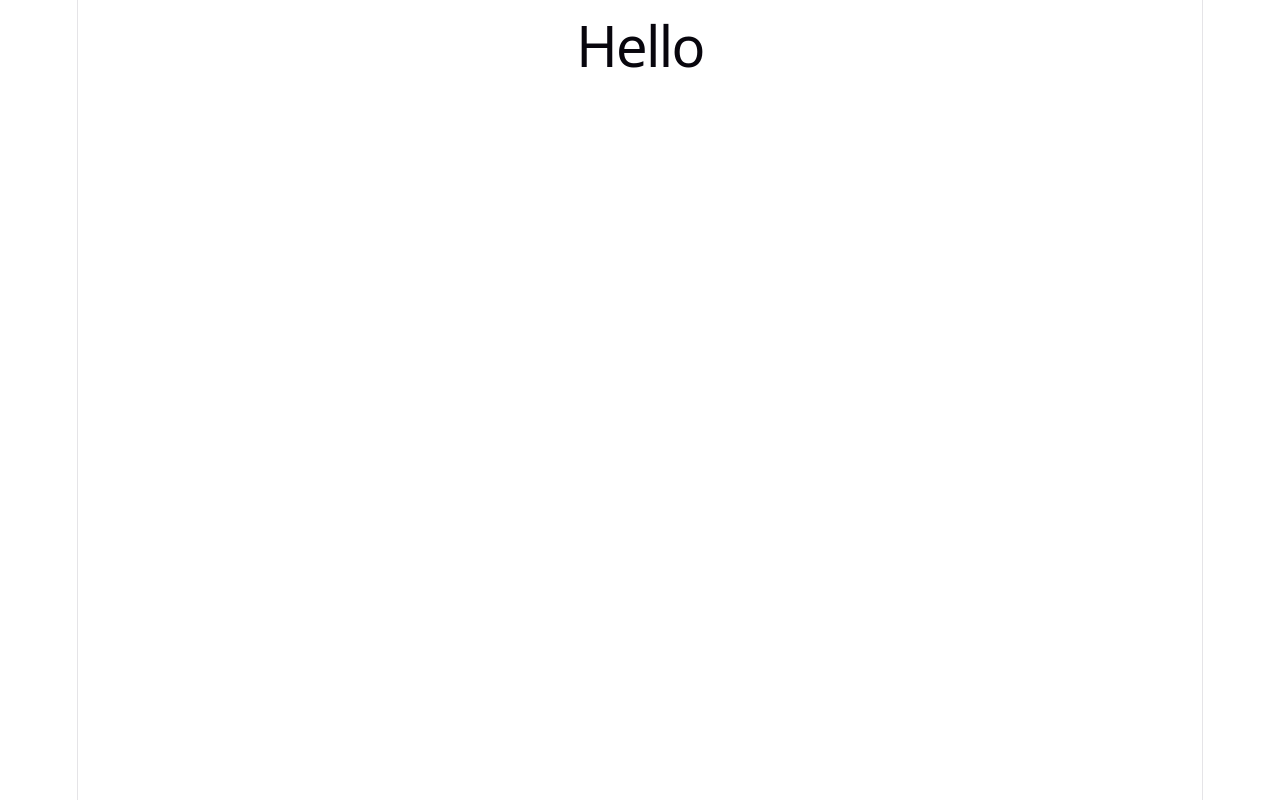
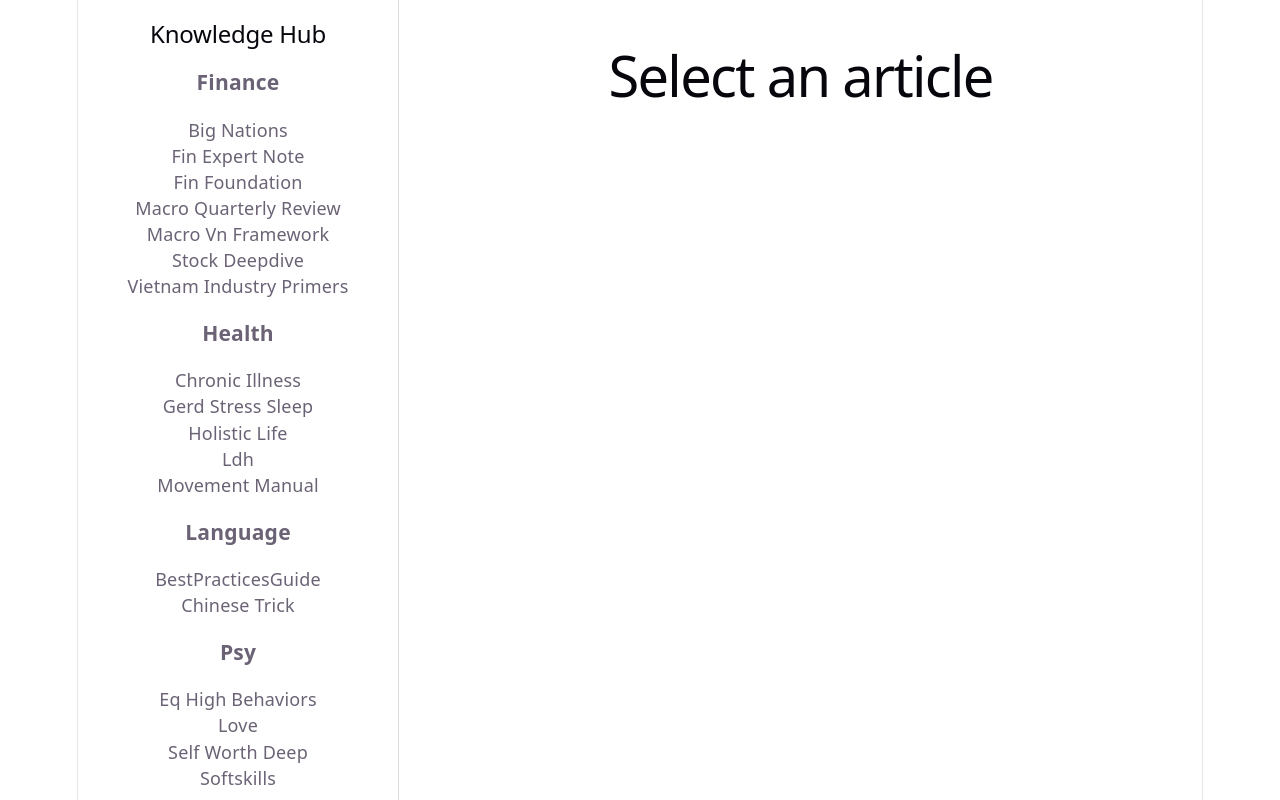
Before and after one commit to maytran8695/claude-app, a React (Vite) app: page / in a window 1280 px wide. Built offline with nearby package versions, Linux system fonts and the light colour scheme.

Commit message:
update web

```diff
--- a/src/App.jsx
+++ b/src/App.jsx
@@ -1,7 +1,53 @@
-import articles from "./utils/articleLoader";
+import { useState } from "react";
 
-console.log(articles);
+import Sidebar from "./components/Sidebar";
 
-export default function App() {
-    return <h1>Hello</h1>;
+import ArticlePage from "./components/ArticlePage";
+
+export default function App(){
+
+    const [selected,setSelected]=useState(null);
+
+    return(
+
+        <div style={{
+
+            display:"flex",
+
+            height:"100vh"
+
+        }}>
+
+            <Sidebar onSelect={setSelected}/>
+
+            <div style={{
+
+                flex:1,
+
+                overflow:"auto",
+
+                padding:30
+
+            }}>
+
+                {
+
+                    selected
+
+                    ?
+
+                    <ArticlePage loader={selected.loader}/>
+
+                    :
+
+                    <h1>Select an article</h1>
+
+                }
+
+            </div>
+
+        </div>
+
+    );
+
 }
--- /dev/null
+++ b/src/articleRegistry.js
@@ -0,0 +1,32 @@
+const modules = import.meta.glob("./articles/**/*.jsx");
+
+function prettyTitle(filename) {
+  return filename
+    .replace(".jsx", "")
+    .replace(/[_-]/g, " ")
+    .replace(/\b\w/g, c => c.toUpperCase());
+}
+
+const articles = Object.entries(modules).map(([path, loader]) => {
+
+    const parts = path.split("/");
+
+    const category = parts[parts.length - 2];
+
+    const filename = parts[parts.length - 1];
+
+    return {
+
+        title: prettyTitle(filename),
+
+        slug: filename.replace(".jsx",""),
+
+        category,
+
+        loader
+
+    };
+
+});
+
+export default articles;
--- /dev/null
+++ b/src/components/ArticlePage.jsx
@@ -0,0 +1,25 @@
+import { useEffect, useState } from "react";
+
+export default function ArticlePage({ loader }) {
+
+    const [Component,setComponent]=useState(null);
+
+    useEffect(()=>{
+
+        loader().then(module=>{
+
+            setComponent(()=>module.default);
+
+        });
+
+    },[loader]);
+
+    if(!Component){
+
+        return <h2>Loading...</h2>;
+
+    }
+
+    return <Component/>;
+
+}
--- a/src/components/Sidebar.jsx
+++ b/src/components/Sidebar.jsx
@@ -1,27 +1,66 @@
-import { Link } from "react-router-dom";
+import articles from "../articleRegistry";
 
-export default function Sidebar() {
-  return (
-    <div
-      style={{
-        width: 240,
-        padding: 20,
-        borderRight: "1px solid #ddd",
-      }}
-    >
-      <h2>Knowledge Hub</h2>
+export default function Sidebar({onSelect}){
 
-      <p>
-        <Link to="/">Home</Link>
-      </p>
+    const groups={};
 
-      <p>
-        <Link to="/finance">Finance</Link>
-      </p>
+    articles.forEach(a=>{
 
-      <p>
-        <Link to="/health">Health</Link>
-      </p>
-    </div>
-  );
+        if(!groups[a.category]){
+
+            groups[a.category]=[];
+
+        }
+
+        groups[a.category].push(a);
+
+    });
+
+    return (
+
+        <div style={{
+            width:280,
+            overflow:"auto",
+            borderRight:"1px solid #ddd",
+            padding:20
+        }}>
+
+            <h2>Knowledge Hub</h2>
+
+            {
+
+                Object.entries(groups).map(([category,list])=>(
+
+                    <div key={category}>
+
+                        <h3>{category}</h3>
+
+                        {
+
+                            list.map(article=>(
+
+                                <p
+                                    key={article.slug}
+                                    style={{cursor:"pointer"}}
+                                    onClick={()=>onSelect(article)}
+                                >
+
+                                    {article.title}
+
+                                </p>
+
+                            ))
+
+                        }
+
+                    </div>
+
+                ))
+
+            }
+
+        </div>
+
+    );
+
 }
```
